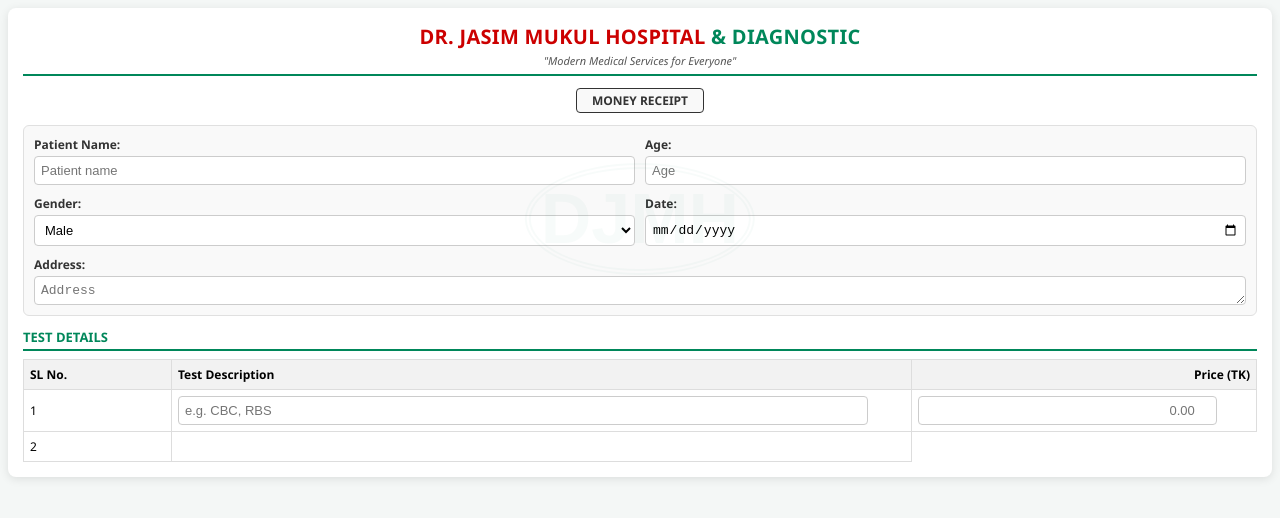
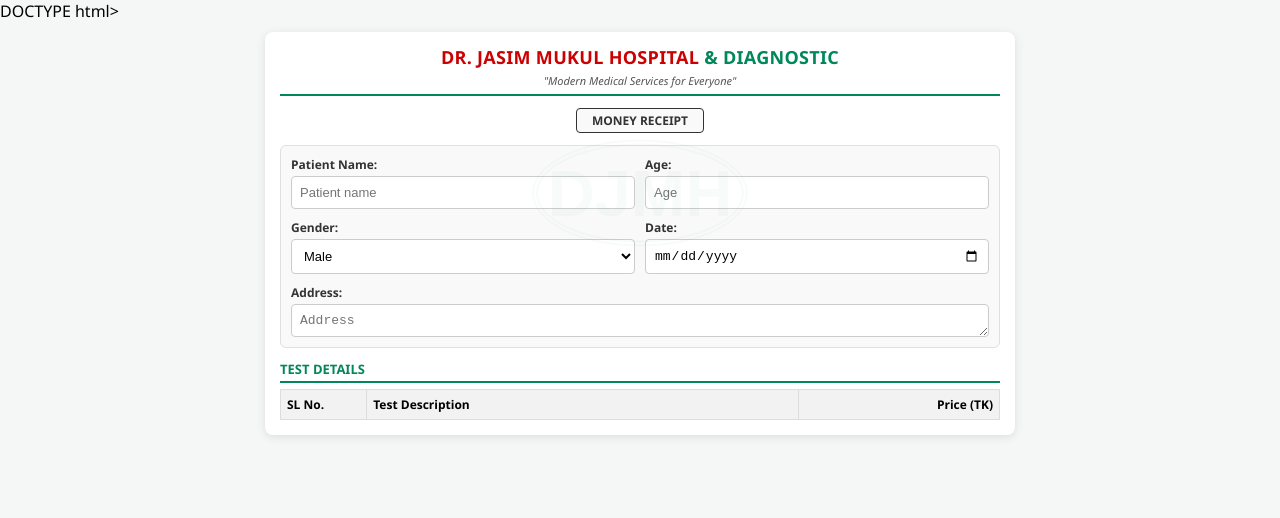
Before and after one commit to drjosimmukulhospital/Dr-josim-mukul-hospital-, a plain HTML site: page index.html in a window 1280 px wide. Drawn offline with Linux system fonts and the light colour scheme.

Commit message:
Update index.html

```diff
--- a/index.html
+++ b/index.html
@@ -1,20 +1,31 @@
-<!DOCTYPE html>
+DOCTYPE html>
 <html lang="en">
 <head>
     <meta charset="UTF-8">
-    <meta name="viewport" content="width=device-width, initial-scale=1.0">
+    <meta name="viewport" content="width=device-width, initial-scale=1.0, maximum-scale=1.0, user-scalable=no">
     <title>Dr. Jasim Mukul Hospital & Diagnostic</title>
     <style>
-        body {
-            font-family: 'Segoe UI', Tahoma, Geneva, Verdana, sans-serif;
+        /* 📱 মোবাইল স্ক্রিনের জন্য স্ক্রোলিং সচল করা */
+        html, body {
             background-color: #f4f7f6;
             margin: 0;
-            padding: 8px;
+            padding: 0;
+            width: 100%;
+            height: 100%;
+            overflow-x: hidden;
+            overflow-y: auto;
+            -webkit-overflow-scrolling: touch;
+            font-family: 'Segoe UI', Tahoma, Geneva, Verdana, sans-serif;
+        }
+        .wrapper {
+            padding: 10px;
+            box-sizing: border-box;
+            width: 100%;
         }
         .container {
-            max-width: 100%;
+            max-width: 750px;
             background: #ffffff;
-            margin: 0 auto;
+            margin: 0 auto 20px auto;
             padding: 15px;
             border-radius: 8px;
             box-shadow: 0 2px 10px rgba(0,0,0,0.1);
@@ -30,10 +41,11 @@
         }
         .logo-text-en {
             color: #cc0000;
-            font-size: 20px;
+            font-size: 18px;
             font-weight: bold;
             margin: 0;
             letter-spacing: 0.3px;
+            line-height: 1.2;
         }
         .logo-text-en span {
             color: #00875a;
@@ -41,16 +53,16 @@
         .slogan {
             font-size: 11px;
             color: #555;
-            margin: 3px 0 0 0;
+            margin: 4px 0 0 0;
             font-style: italic;
         }
         /* 📜 Background Watermark */
         .watermark {
             position: absolute;
-            top: 45%;
+            top: 40%;
             left: 50%;
             transform: translate(-50%, -50%);
-            font-size: 70px;
+            font-size: 65px;
             font-weight: bold;
             color: rgba(0, 135, 90, 0.03);
             font-family: Arial, sans-serif;
@@ -100,12 +112,13 @@
             font-size: 12px;
         }
         input, textarea, select {
-            padding: 6px;
+            padding: 8px;
             border: 1px solid #ccc;
             border-radius: 4px;
             font-size: 13px;
             box-sizing: border-box;
             background-color: #fff;
+            width: 100%;
         }
         .print-value {
             display: none;
@@ -119,7 +132,7 @@
             color: #00875a;
             font-size: 13px;
             text-transform: uppercase;
-            margin: 8px 0;
+            margin: 12px 0 6px 0;
         }
         table {
             width: 100%;
@@ -136,11 +149,11 @@
             background-color: #f2f2f2;
         }
         .billing-summary {
-            margin-top: 12px;
+            margin-top: 15px;
             display: flex;
             flex-direction: column;
             align-items: flex-end;
-            gap: 5px;
+            gap: 6px;
         }
         .billing-box {
             display: flex;
@@ -156,28 +169,29 @@
             width: 110px;
             text-align: right;
             font-weight: bold;
-            padding: 5px;
+            padding: 6px;
         }
         .btn-container {
             margin-top: 15px;
-            text-align: right;
+            width: 100%;
         }
         button {
             background-color: #00875a;
             color: white;
             border: none;
-            padding: 10px 18px;
-            font-size: 13px;
+            padding: 12px 20px;
+            font-size: 14px;
             border-radius: 4px;
             cursor: pointer;
             font-weight: bold;
             width: 100%;
+            box-shadow: 0 2px 5px rgba(0,0,0,0.1);
         }
         .btn-add {
             width: auto;
-            padding: 4px 8px;
+            padding: 5px 10px;
             font-size: 11px;
-            margin-top: 5px;
+            margin-top: 6px;
             background-color: #555;
         }
         button:hover {
@@ -188,7 +202,7 @@
             background-color: #1a4d80;
             color: white;
             text-align: center;
-            padding: 8px;
+            padding: 10px;
             font-size: 11px;
             border-radius: 4px;
             margin-top: 20px;
@@ -201,10 +215,12 @@
                 size: A4;
                 margin: 10mm 15mm 10mm 15mm;
             }
-            body {
+            html, body {
                 background-color: #fff;
+                overflow: visible;
+            }
+            .wrapper {
                 padding: 0;
-                margin: 0;
             }
             .container {
                 box-shadow: none;
@@ -245,6 +261,7 @@
 </head>
 <body>
 
+<div class="wrapper">
     <div class="container">
         <!-- Background Watermark -->
         <div class="watermark">DJMH</div>
@@ -302,18 +319,3 @@
                             <th style="width: 28%; text-align: right;">Price (TK)</th>
                         </tr>
                     </thead>
-                <tbody id="testTableBody">
-                    <tr>
-                        <td>1</td>
-                        <td>
-                            <input type="text" style="width:95%;" class="test-name" placeholder="e.g. CBC, RBS">
-                            <div class="print-value test-name-print"></div>
-                        </td>
-                        <td>
-                            <input type="number" class="test-price" style="width:90%; text-align: right;" placeholder="0.00" oninput="calculateTotal()">
-                            <div class="print-value test-price-print" style="text-align: right;"></div>
-                        </td>
-                    </tr>
-                    <tr>
-                        <td>2</td>
-                        <td>
```
Lines whose indentation alone changed are shown as unchanged.
